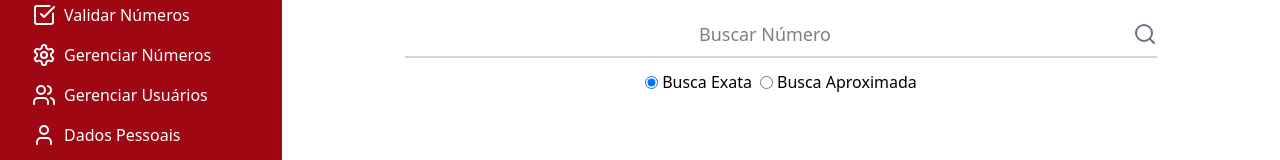
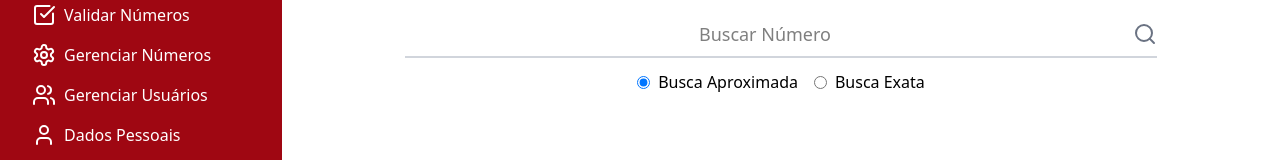
Before and after one commit to Maia-th/Secure-Contact, a Next.js app: page /admin/buscar-numero in a window 1280 px wide. Shown: the part 341-501 px from the top of the page. Built offline with nearby package versions, Linux system fonts and the light colour scheme.

Commit message:
ajustes no input radio

```diff
--- a/src/app/admin/buscar-numero/page.tsx
+++ b/src/app/admin/buscar-numero/page.tsx
@@ -16,7 +16,7 @@ const BuscarNumeroPage: React.FC = () => {
     situacao: string;
   } | null>(null);
   const [mensagem, setMensagem] = useState("");
-  const [tipoBusca,setTipoBusca] = useState("exata")
+  const [tipoBusca,setTipoBusca] = useState("aproximada")
 
   const validarPhone = () => {
     const regex = /^[0-9]+$/;
@@ -66,27 +66,27 @@ const BuscarNumeroPage: React.FC = () => {
       </div>
 
         <div className="mb-3 flex items-center">
-          <label className="mr-2 flex items-center">
+          <label className="flex items-center cursor-pointer">
+            <input
+              type="radio"
+              name="tipoBusca"
+              value="aproximada"
+              checked={tipoBusca === "aproximada"}
+              onChange={() => setTipoBusca("aproximada")}
+              className="mr-2 cursor-pointer"
+            />
+            Busca Aproximada
+          </label>
+          <label className="ml-4 flex items-center cursor-pointer">
             <input
               type="radio"
               name="tipoBusca"
               value="exata"
               checked={tipoBusca === "exata"}
               onChange={() => setTipoBusca("exata")}
-              className="mr-1"
+              className="mr-2 cursor-pointer"
             />
             Busca Exata
-          </label>
-          <label className="flex items-center">
-            <input
-              type="radio"
-              name="tipoBusca"
-              value="aproximada"
-              checked={tipoBusca === "aproximada"}
-              onChange={() => setTipoBusca("aproximada")}
-              className="mr-1"
-            />
-            Busca Aproximada
           </label>
         </div>
 
```
